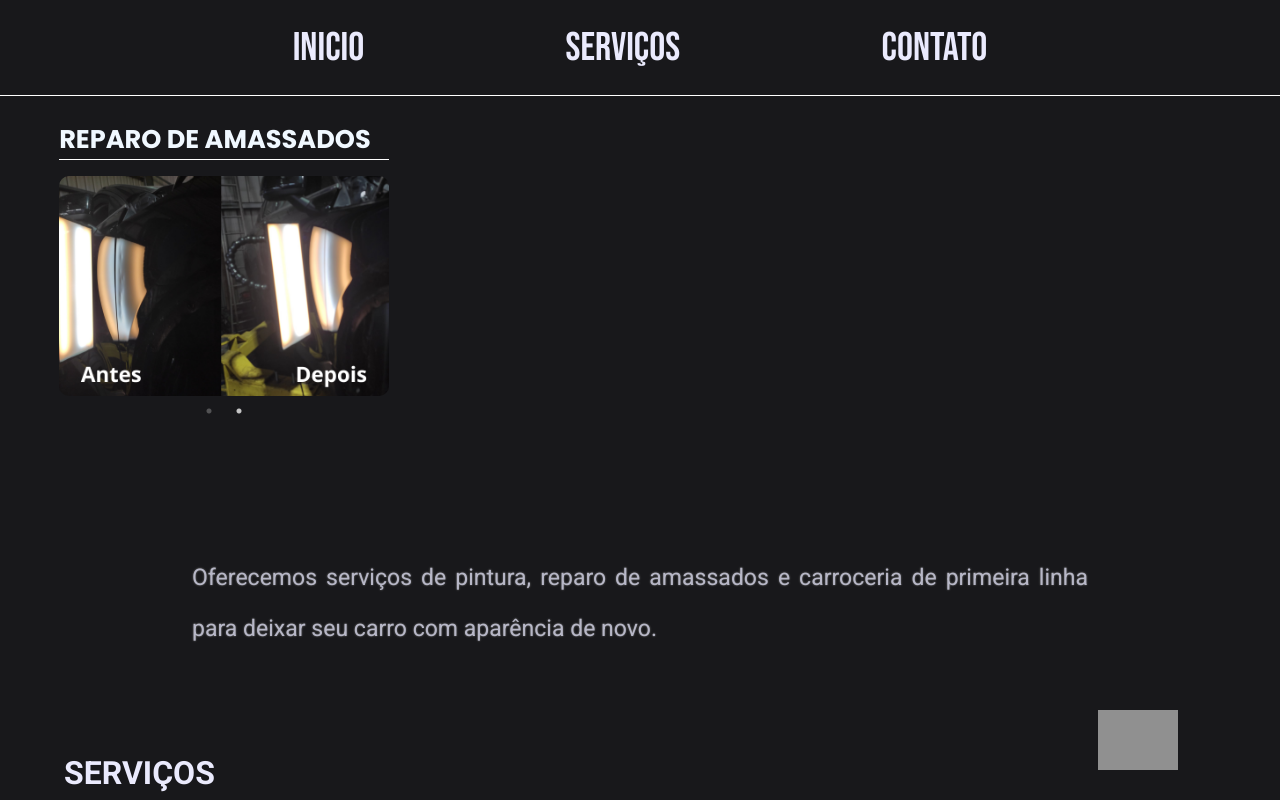
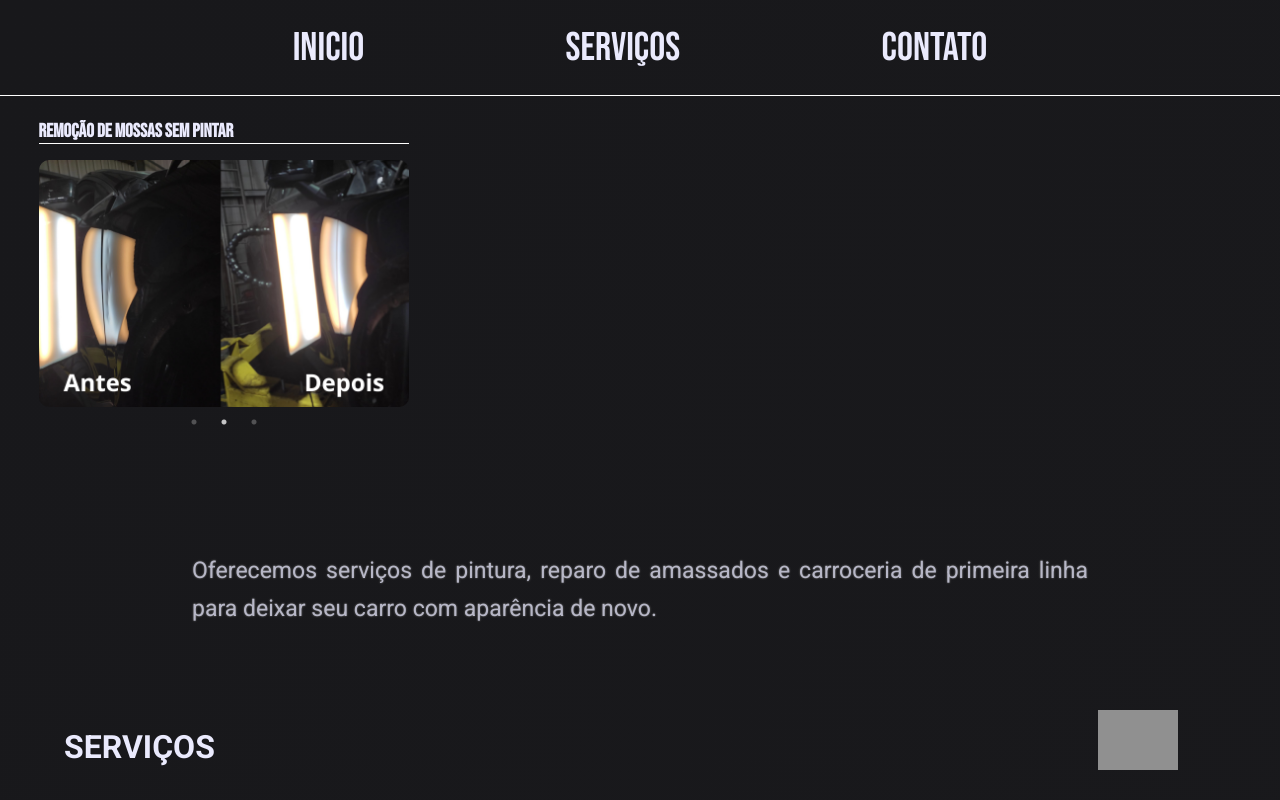
Before and after one commit to MATHEUSNUNES2023BR/am-paint-chapa-e-pintura, a React (Vite) app: page / in a window 1280 px wide. Shown: the top 800 px of the page. Built offline with nearby package versions, Linux system fonts and the light colour scheme; grey boxes are pictures that could not be loaded; the HTML template or start-up script is replaced by a standard one.

Commit message:
Adicionado polimeto e alterado nome amassados

```diff
--- a/src/components/Main/index.tsx
+++ b/src/components/Main/index.tsx
@@ -1,6 +1,7 @@
 import { Whatsapp, ContainerMain, HeroCarrousel, SubFraseMain } from "./style";
 import pintura from "../../assets/images/pintura.jpeg"
 import amassado from "../../assets/images/antes_e_depois.png"
+import polimeto from "../../assets/images/polimento.jpeg"
 import whatsapp from "../../assets/images/whatsapp.png"
 
 import Slider from "react-slick"
@@ -26,8 +27,13 @@ export function Main(){
                     </div>
 
                     <div className="container">
-                        <h3>Reparo de Amassados</h3>
+                        <h3>Remoção de mossas sem pintar</h3>
                         <img src={amassado} alt="" />
+                    </div>
+
+                    <div className="container">
+                        <h3>Polimentos</h3>
+                        <img src={polimeto} alt="" />
                     </div>
                 </Slider>
             </HeroCarrousel>
--- a/src/components/Main/style.ts
+++ b/src/components/Main/style.ts
@@ -22,7 +22,7 @@ export const SubFraseMain = styled.p`
     }
     @media (min-width: 992px) {
         margin-top:2vh;
-        line-height: 4vw;
+        line-height: 3vw;
         width: 70%;
         font-size: 1.8vw;
     }
@@ -49,9 +49,9 @@ export const HeroCarrousel = styled.div`
         outline: none;
         padding: 0 4%;
         h3{
-            color: aliceblue;
-            font-size: calc(1rem + 2vw);
-            font-family: "Poppins", sans-serif;
+            color: #EAEAFD;
+            font-size: calc(1.2rem + 2vw);
+            font-family: "Bebas Neue", sans-serif;
             text-align: start;
             text-transform:uppercase;
             margin-bottom: 2vh;
@@ -89,11 +89,11 @@ export const HeroCarrousel = styled.div`
         }
         .container{
             img{
-                width: 80%;
+                width: 90%;
             }
             h3{
-                font-size: 2vw;
-                width: 80%;
+                font-size: 1.5vw;
+                width: 90%;
             }
         }
     }
--- a/src/components/Servicos/index.tsx
+++ b/src/components/Servicos/index.tsx
@@ -7,6 +7,7 @@ export function Servicos(){
             <ServicosLista>
                 <li><span>01</span>Pintura</li>
                 <li><span>02</span>Martelinho de ouro/remoção de mossas sem Pintar</li>
+                <li><span>03</span>Polimento</li>
             </ServicosLista>
         </ContainerServico>
     )
--- a/src/styles/GlobalStyles.ts
+++ b/src/styles/GlobalStyles.ts
@@ -7,7 +7,7 @@ const EstiloGlobal = createGlobalStyle`
         box-sizing: border-box;
     }
     body{
-        background-color: #18181B;
+        background-image: linear-gradient(120deg, #18181B, #19191C);
         max-width: 1366px;
         width: 100%;
         margin: 0 auto;
```
Also changed, not shown: src/assets/images/polimento.jpeg (added).
